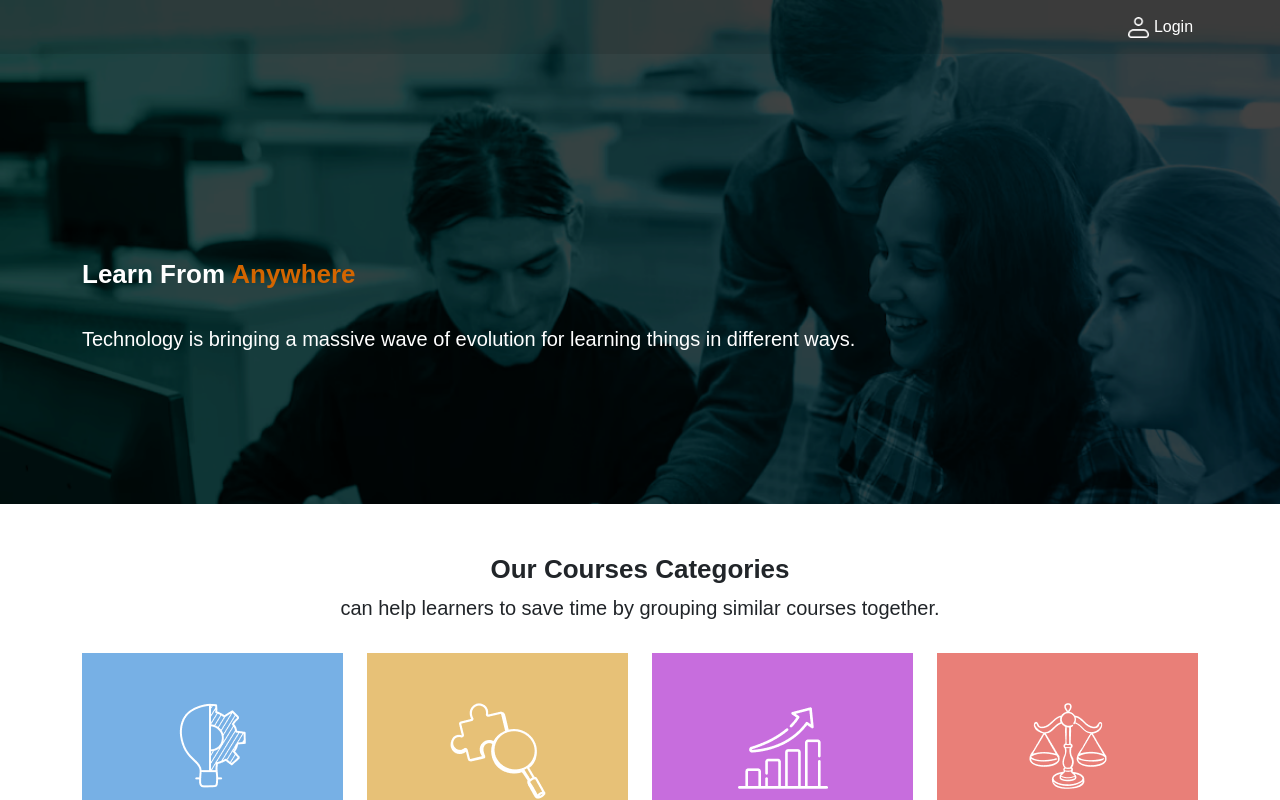
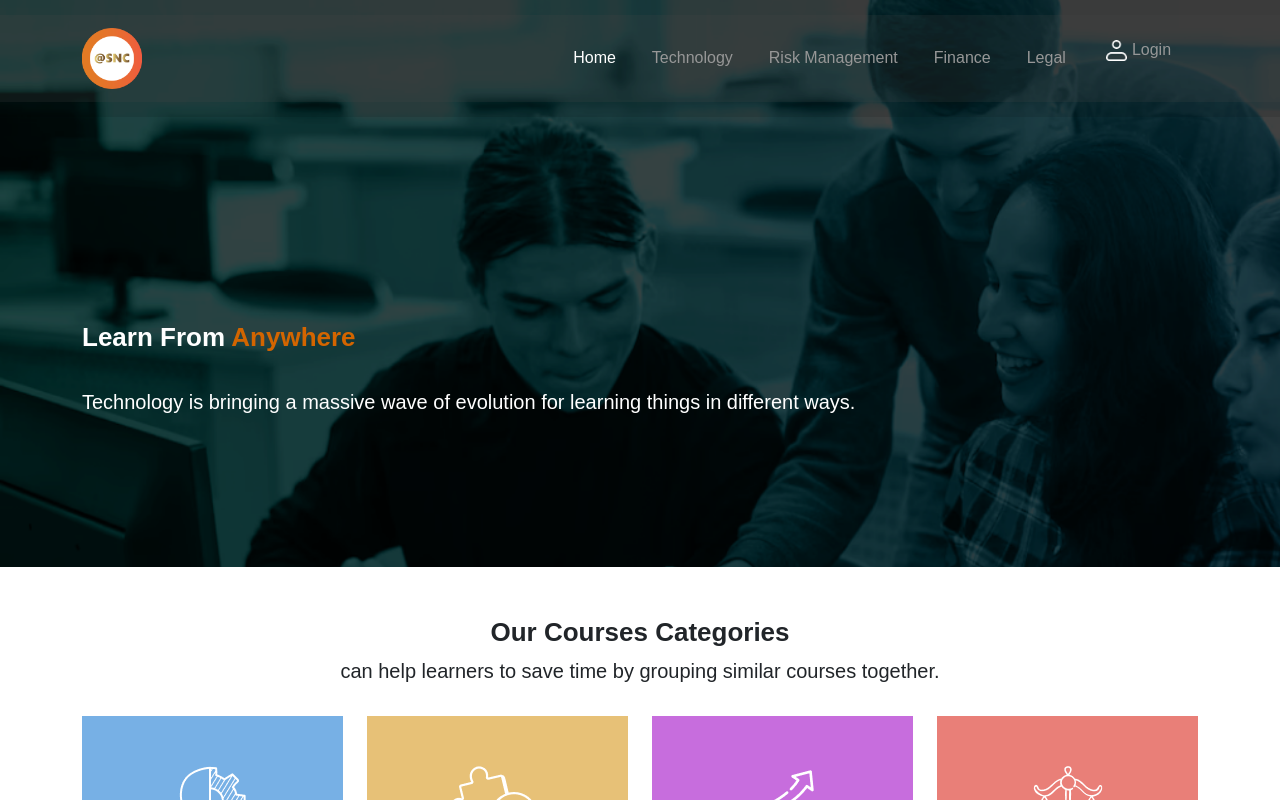
Before and after one commit to Sundar-Infographic-Analytics/LMS, a React (Create React App) app: page / in a window 1280 px wide. Shown: the top 800 px of the page. Built offline with nearby package versions, Linux system fonts and the light colour scheme; no server answers.

Commit message:
navabar update done by kannan 26-10-2023

```diff
--- a/src/Components/header/navbar.js
+++ b/src/Components/header/navbar.js
@@ -8,9 +8,12 @@ import { useNavigate } from "react-router-dom";
 import LogoutModal from '../Utils/LogoutModal';
 import logout_ion from '../../assets/images/logout_ion.png';
 import mycourse_ion from '../../assets/images/mycourse_ion.png';
+import Nav from 'react-bootstrap/Nav';
+import Navbar from 'react-bootstrap/Navbar';
+import logo from '../../assets/images/logo.png';
 
 
-const Navbar = ({style, className}) => {
+const NavBar = ({style, className}) => {
   const [showLogoutModal, setShowLogoutModal] = useState(false);
 
 
@@ -43,28 +46,43 @@ const handleLogin = () =>{
 
   return (
     <div className={`navbar_color fl w100 padt15 padb15 ${className}`} style={style} >
+   <Navbar expand="lg" className="bg-body-tertiary">
+      <Container>
+        <Navbar.Brand href="#"><img src={logo} alt='' className='w60' /></Navbar.Brand>
+        <Navbar.Toggle aria-controls="basic-navbar-nav" />
+        <Navbar.Collapse id="basic-navbar-nav">
+          <Nav className="me-auto">
+            <Nav.Link href="#home" className='nav_active'>Home</Nav.Link>
+            <Nav.Link href="#link">Technology</Nav.Link>
+            <Nav.Link href="#link">Risk Management</Nav.Link>
+            <Nav.Link href="#link">Finance</Nav.Link>
+            <Nav.Link href="#link">Legal</Nav.Link>
+
 
       <Container>
-
       {isLoggedIn ? (
-            <Dropdown className="fr">
+            <Dropdown>
               <Dropdown.Toggle variant="success" id="dropdown-basic" className="br0 dark_purple_bg born">
                 <Image src={loginion} className='w10 marr5 fw300'/>{username}
               </Dropdown.Toggle>
 
               <Dropdown.Menu className="ff lh27">
-                <Dropdown.Item href="#/action-1" className='ff fz18 fw400 dropdown-item active'><img src={logout_ion} alt='' /><span className='padl10'>My Learnings</span></Dropdown.Item>
-                <Dropdown.Item href="#/action-1" className='ff fz18 fw400'><img src={logout_ion} alt='' /><span className='padl10'>My Library</span></Dropdown.Item>
-                <Dropdown.Item href="#/action-2" className='ff fz18 fw400'><img src={mycourse_ion} alt='' /><span className='padl10'>My Courses</span></Dropdown.Item>
-                <Dropdown.Item href="#/action-3" onClick={handleLogoutModal} className='white fr'><img src={logout_ion} alt='' /><span className='padl10'> Logout</span></Dropdown.Item>
+                <Dropdown.Item href="#" className='ff fz18 fw400 dropdown-item active'><img src={logout_ion} alt='' /><span className='padl10'>My Learnings</span></Dropdown.Item>
+                <Dropdown.Item href="#" className='ff fz18 fw400'><img src={logout_ion} alt='' /><span className='padl10'>My Library</span></Dropdown.Item>
+                <Dropdown.Item href="#" className='ff fz18 fw400'><img src={mycourse_ion} alt='' /><span className='padl10'>My Courses</span></Dropdown.Item>
+                <Dropdown.Item href="#" onClick={handleLogoutModal} className='white fr'><img src={logout_ion} alt='' /><span className='padl10'> Logout</span></Dropdown.Item>
               </Dropdown.Menu>
             </Dropdown>
        ):(<Link onClick={handleLogin} to="/login" className={`white fr`} style={{textDecoration:'none'}}><Image src={loginion} className='w30 marr5 fw300'/>Login</Link>
        )}
         </Container>
         <LogoutModal show={showLogoutModal} handleClose={() => setShowLogoutModal(false)} handleLogout={handlelogout} />
+        </Nav>
+        </Navbar.Collapse>
+      </Container>
+    </Navbar>
     </div>
   )
 }
 
-export default Navbar;
+export default NavBar;
--- a/src/assets/css/custom.css
+++ b/src/assets/css/custom.css
@@ -18,6 +18,12 @@ input#formGridAddress1,input.form-control{background-color: #fff;}
    background-color: #f6f6f6 !important;
    border-bottom-width:0;
  }
+ .nav_active{color: #fff !important;}
+ .nav_active::before{border-bottom: 2px solid rgba(199, 163, 255, 1);content: "";height: 2px;width: 2%;position: absolute;top: 55px;animation: animate 1s linear;}
+ @keyframes animate {0% {width: 0;}100% {width: 2%;}}
+ .me-auto a {display: flex;align-items: center;white-space: pre;color: rgba(151, 151, 151, 1);margin: 0 10px;}
+ nav.bg-body-tertiary.navbar.navbar-expand-lg.navbar-light {background: rgba(72, 72, 72, 0.2) !important;}
+ .dropdown-menu a {margin: 0;}
  .lmstbl.table-striped>tbody>tr:nth-child(odd)>td {
     background-color: #ffffff !important;
     box-shadow:none !important;
@@ -87,7 +93,7 @@ iframe{
   min-height: 200px !important;
 }
 }
-
+.dropdown-item.active{background:rgba(111, 63, 186, .2);}
 @media screen and (min-width:769px) and (max-width:1366px){
     .mw100{width:var(--w100);}
 }
@@ -158,6 +164,7 @@ h2.accordion-header,
   border-top: none;
   border-radius: 0 !important;
 }
+.navbar-collapse{flex-grow: 0;}
 h2.accordion-header{
   border-bottom-left-radius: 10px;
   border-bottom-right-radius: 10px;
@@ -183,6 +190,15 @@ h2.accordion-header {
   width: 100%;
   background: #ebebeb;
   border-radius: 0;
+  float: left;
+}
+.navbar-nav .nav-link.active{color: rgba(151, 151, 151, 1);;}
+button.navbar-toggler.collapsed,
+button.navbar-toggler {
+  background: #fff;
+}
+.nav-link:hover{
+  color: #fff;
 }
 button.accordion-button {
   padding-left: 0;
```
